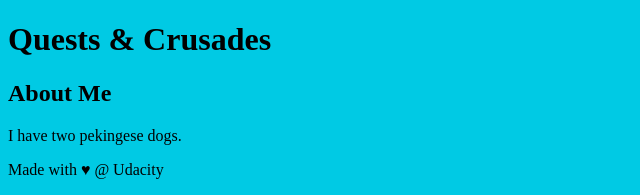
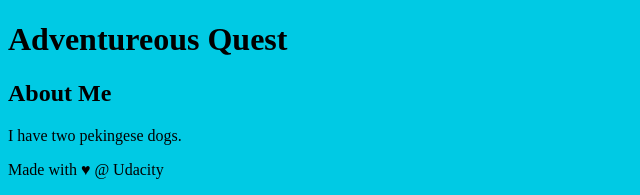
Before and after one commit to valeriyaede/new-git-project, a plain HTML site: page index.html in a window 1280 px wide. Shown: the top 195 px of the page, without its empty margins (0-640 px from the left). Drawn offline with Linux system fonts and the light colour scheme.

Commit message:
Revert "edited h1 to Quests & Crusades"
This reverts commit 1b2e8264d433daef6edc6183022946387edb35c3.

```diff
--- a/index.html
+++ b/index.html
@@ -10,7 +10,7 @@
 <body>
 
     <header>
-        <h1>Quests & Crusades</h1>
+        <h1>Adventureous Quest</h1>
     </header>
 
     <div class="container">
```
